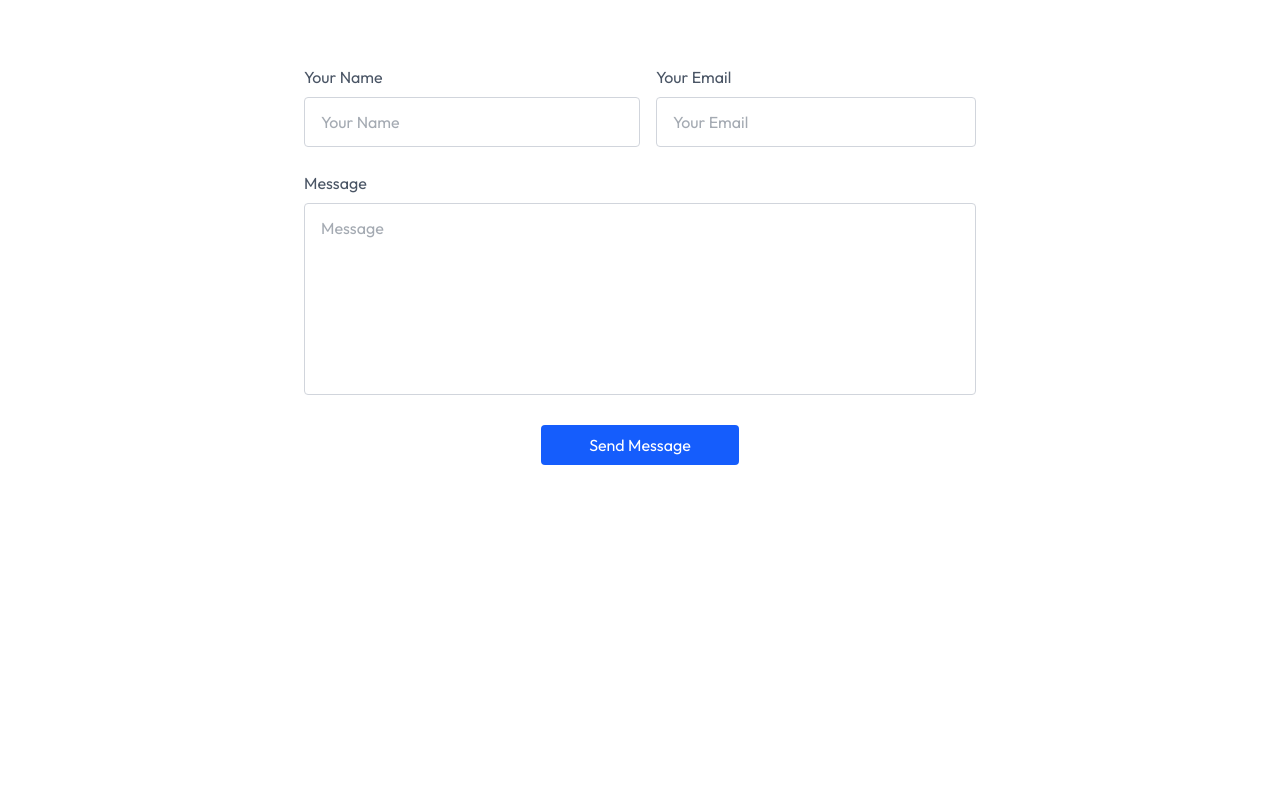
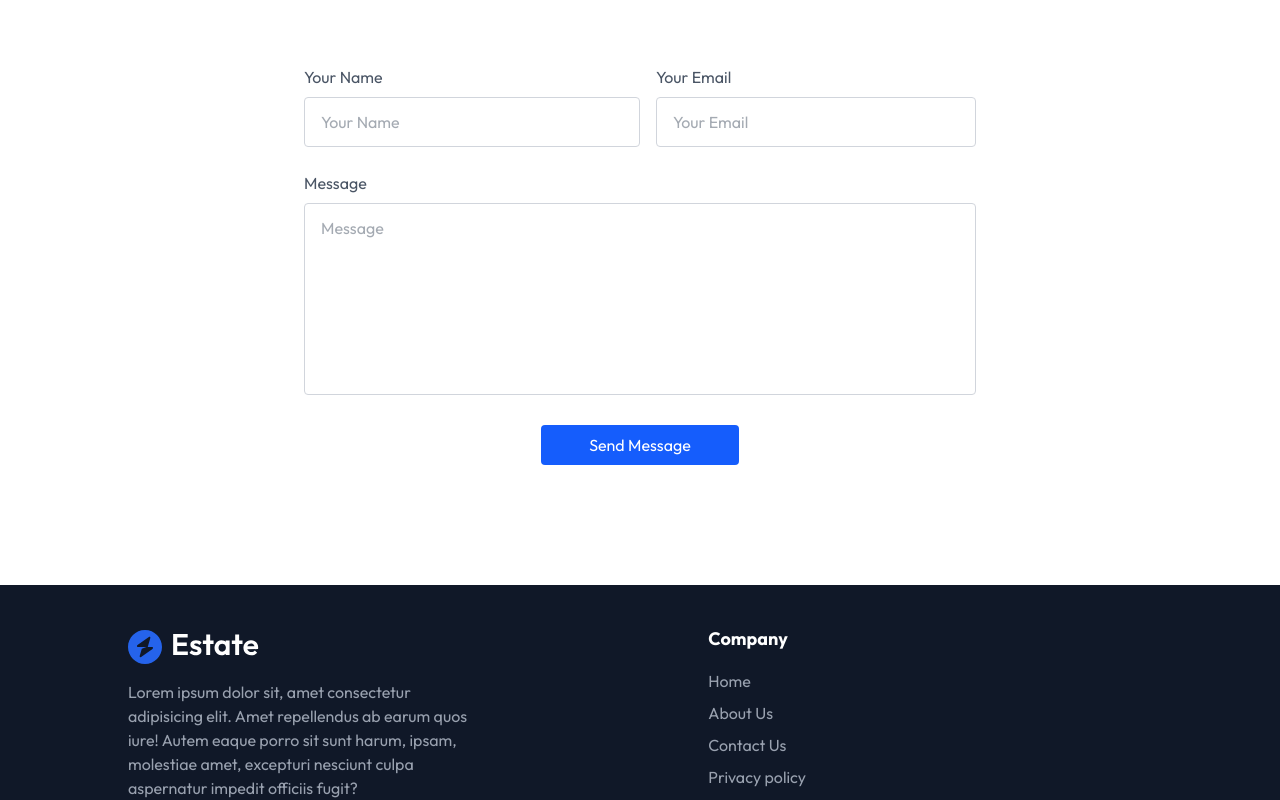
Before and after one commit to yazy7991/Havenly, a React (Vite) app: page / in a window 1280 px wide. Shown: the part 3713-4513 px from the top of the page. Before the commit the page ends 4298 px from the top, so only its background shows below. Built offline with nearby package versions, Linux system fonts and the light colour scheme.

Commit message:
Footer component added

```diff
--- a/src/App.jsx
+++ b/src/App.jsx
@@ -5,6 +5,7 @@ import Projects from './components/Projects'
 import Testimonials from './components/Testimonials'
 import Contact from './components/Contact'
 import { ToastContainer} from 'react-toastify';
+import Footer from './components/Footer'
 
 function App() {
   return (
@@ -15,6 +16,7 @@ function App() {
       <Projects />
       <Testimonials />
       <Contact />
+      <Footer />
 
     </div>
   )
--- a/src/components/Footer.jsx
+++ b/src/components/Footer.jsx
@@ -0,0 +1,40 @@
+import React from 'react'
+import { assets } from '../assets/assets'
+
+const Footer = () => {
+  return (
+    <div className='pt-10 px-4 md:px-20 lg:px-32 bg-gray-900 w-full
+    overflow-hidden' id='Footer'>
+        <div className='container mx-auto flex flex-col md:flex-row
+        justify-between items-start'>
+            <div className='w-full md:w-1/3 mb-8 md:mb-0'>
+                <img src={assets.logo_dark}/>
+                <p className='text-gray-400 mt-4'>Lorem ipsum dolor sit, amet consectetur
+                    adipisicing elit. Amet repellendus ab
+                    earum quos iure! Autem eaque porro sit
+                    sunt harum, ipsam, molestiae amet,
+                    excepturi nesciunt culpa aspernatur
+                    impedit officiis fugit?</p>
+            </div>
+            <div className='w-full md:w-1/5 mb-8 md:mb-0'>
+                <h3 className='text-white text-lg font-bold mb-4'>Company</h3>
+                <ul className='flex flex-col gap-2 text-gray-400'>
+                    <a href='#Header'
+                    className='hover:text-white'>Home</a>
+                    <a href='#About'
+                    className='hover:text-white'>About Us</a>
+                    <a href='#Contact'
+                    className='hover:text-white'>Contact Us</a>
+                    <a href='#'
+                    className='hover:text-white'>Privacy policy</a>
+                </ul>
+            </div>
+            <div></div>
+        </div>
+        <div></div>
+
+    </div>
+  )
+}
+
+export default Footer
```
